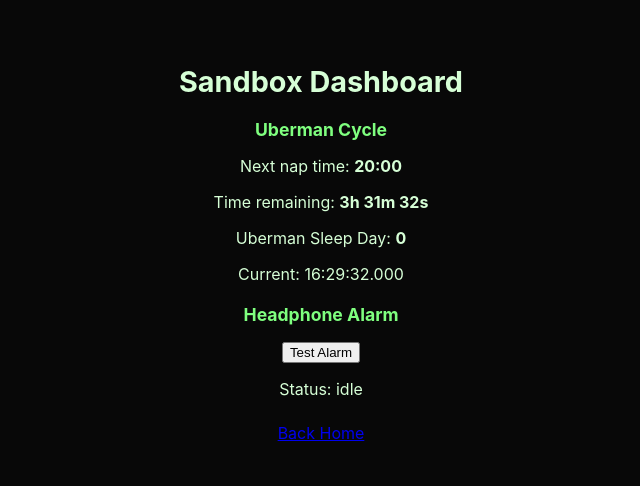
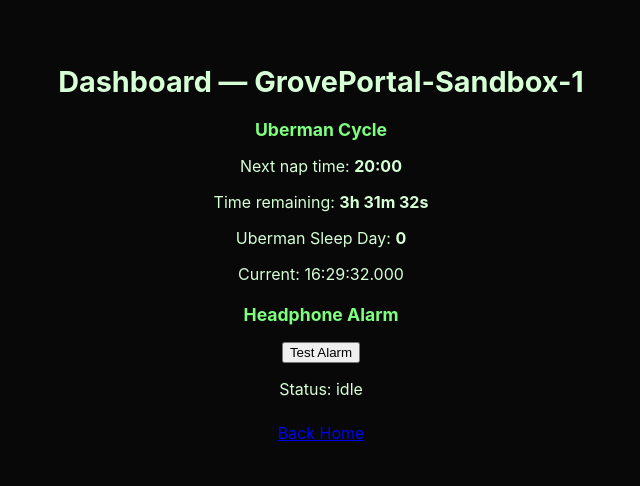
Before and after one commit to grovesigilofficial/GrovePortal-Sandbox-1, a plain HTML site: page dashboard.html in a window 1280 px wide. Shown: the whole page, without its empty margins (319-959 px from the left). Drawn offline with Linux system fonts and the light colour scheme; sample sign-in values are in the browser's storage; a script that the page names is missing.

Commit message:
Update dashboard.html

```diff
--- a/dashboard.html
+++ b/dashboard.html
@@ -2,14 +2,14 @@
 <html lang="en">
 <head>
 <meta charset="utf-8">
-<title>Dashboard — Sandbox</title>
+<title>Dashboard — GrovePortal-Sandbox-1</title>
 <link rel="stylesheet" href="style.css">
 <script type="module" src="src/assets/js/counter.js" defer></script>
 <script type="module" src="src/assets/js/headphoneAlarm.js" defer></script>
 </head>
 <body>
 <main class="container">
-<h1>Sandbox Dashboard</h1>
+<h1>Dashboard — GrovePortal-Sandbox-1</h1>
 
 <section style="margin-top:20px;">
   <h2>Uberman Cycle</h2>
```
